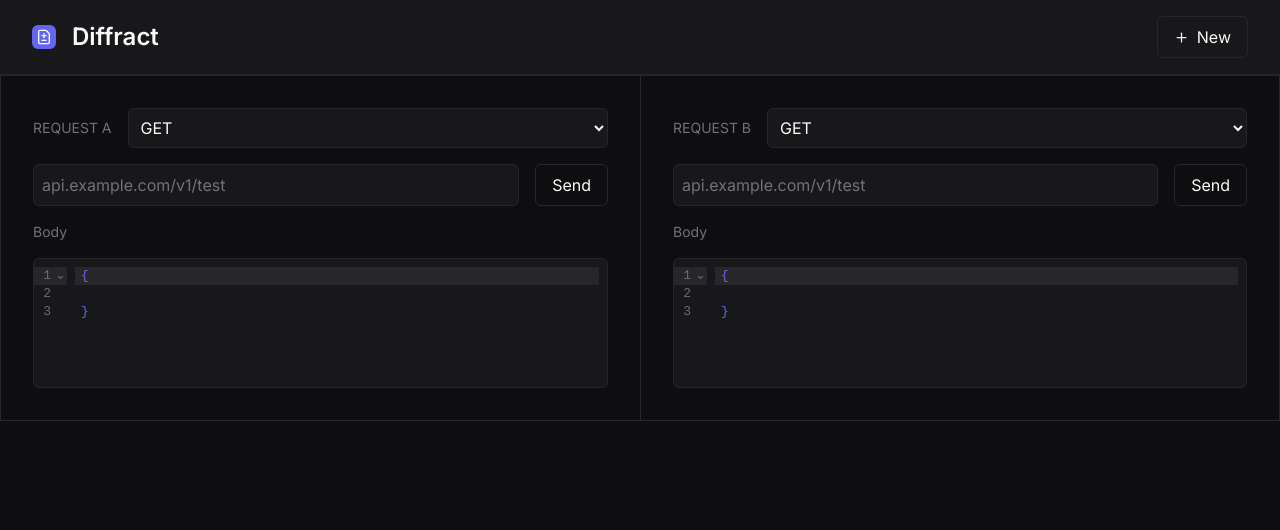
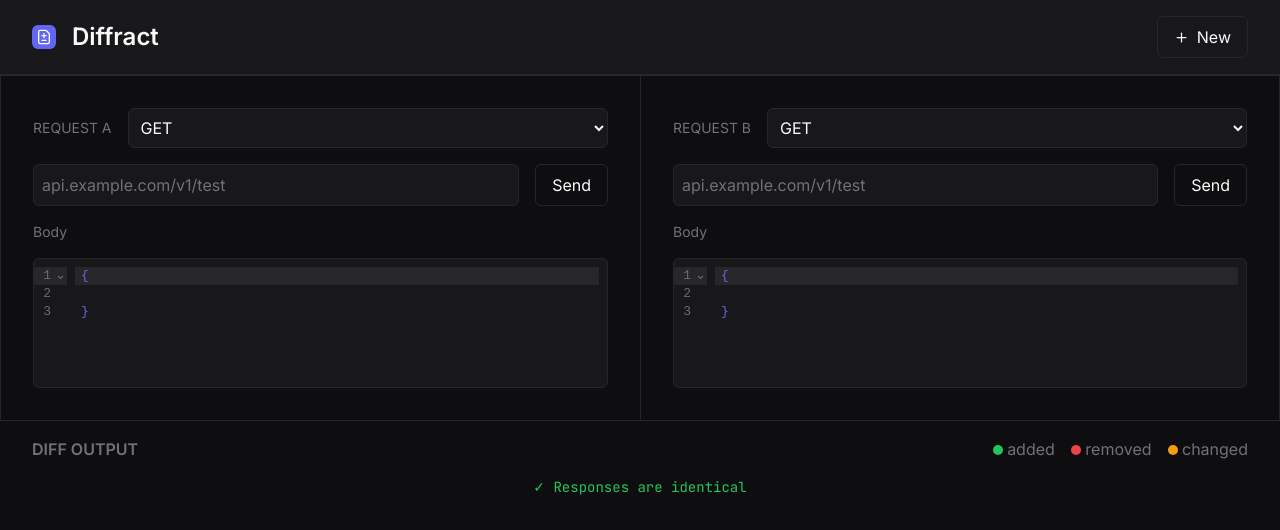
Before and after one commit to JoshJOkayguy/Diffract, a React (Vite) app: page / in a window 1280 px wide. Shown: the top 530 px of the page. Built offline with nearby package versions, Linux system fonts and the light colour scheme.

Commit message:
Implement DiffViewer component and add footer scaffold

```diff
--- a/src/App.jsx
+++ b/src/App.jsx
@@ -1,5 +1,6 @@
 import Header from './components/Header'
 import RequestWindow from './components/RequestWindow'
+import DiffViewer from './components/DiffViewer'
 
 function App() {
   return (
@@ -13,6 +14,26 @@ function App() {
                 <RequestWindow id="B" />
             </div>
         </main>
+        <div className="flex flex-col gap-4 px-8 py-4">
+            <div className="flex flex-row justify-between items-center gap-4 text-text-muted">
+                <h1 className="font-bold">DIFF OUTPUT</h1>
+                <div className="flex flex-row gap-4">
+                    <p><span className="bg-diff-added rounded-full size-2.5 inline-block"></span> added</p>
+                    <p><span className="bg-diff-removed rounded-full size-2.5 inline-block"></span> removed</p>
+                    <p><span className="bg-diff-changed rounded-full size-2.5 inline-block"></span> changed</p>
+                </div>
+            </div>
+            <DiffViewer responseA={JSON.stringify({
+                status: 200,
+                body: '{"test": "test"}'
+            })} responseB={JSON.stringify({
+                status: 200,
+                body: '{"test": "test"}'
+            })}></DiffViewer>
+        </div>
+        <footer className="bg-bg-surface border-t border-border py-4 px-8 fixed bottom-0 left-0 right-0">
+
+        </footer>
     </>
   )
 }
--- /dev/null
+++ b/src/components/DiffViewer.jsx
@@ -0,0 +1,54 @@
+import { getDelta, flattenDelta } from '../lib/diff'
+
+function DiffViewer({ responseA, responseB }) {
+    if (!responseA && !responseB) {
+        return (
+            <div className="flex items-center justify-center h-full text-text-muted text-sm font-mono">
+                Send both requests to see the diff
+            </div>
+        )
+    }
+
+    const { delta, error } = getDelta(responseA, responseB)
+
+    if (error) {
+        return (
+            <div className="text-red-400 text-sm font-mono p-4">{error}</div>
+        )
+    }
+
+    if (!delta) {
+        return (
+            <div className="flex items-center justify-center h-full text-diff-added text-sm font-mono">
+                ✓ Responses are identical
+            </div>
+        )
+    }
+
+    const lines = flattenDelta(delta)
+
+    return (
+        <div className="flex flex-col gap-1 py-4 font-mono text-sm">
+            {lines.map((line, i) => {
+                if (line.type === 'added') return (
+                    <div key={i} className="bg-diff-added/10 text-diff-added px-3 py-1 rounded">
+                        + {line.path}: {JSON.stringify(line.value)}
+                    </div>
+                )
+                if (line.type === 'removed') return (
+                    <div key={i} className="bg-diff-removed/10 text-diff-removed px-3 py-1 rounded">
+                        - {line.path}: {JSON.stringify(line.value)}
+                    </div>
+                )
+                if (line.type === 'changed') return (
+                    <div key={i} className="bg-diff-changed/10 text-diff-changed px-3 py-1 rounded">
+                        ~ {line.path}: {JSON.stringify(line.from)} → {JSON.stringify(line.to)}
+                    </div>
+                )
+                return null
+            })}
+        </div>
+    )
+}
+
+export default DiffViewer
```
